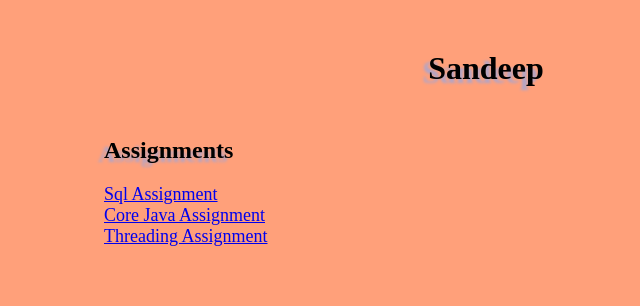
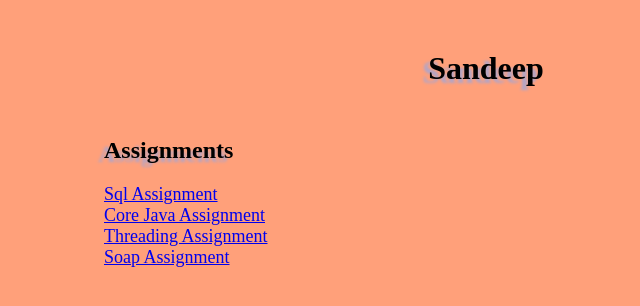
Before and after one commit to Sandeep-Banuka/Sandeep-Banuka.github.io, a plain HTML site: page index.html in a window 1280 px wide. Shown: the whole page, without its empty margins (154-794 px from the left). Drawn offline with Linux system fonts and the light colour scheme.

Commit message:
Update index.html

```diff
--- a/index.html
+++ b/index.html
@@ -9,4 +9,5 @@
 <font size=4><a href="https://github.com/Sandeep-Banuka/sql.github.io" style="margin-left:250px;margin-right:250px">Sql Assignment</a></font><br>
 <font size=4><a href="https://github.com/Sandeep-Banuka/Corejava.github.io" style="margin-left:250px;margin-right:250px">Core Java Assignment</a></font><br>
 <font size=4><a href="https://github.com/Sandeep-Banuka/threading.github.io" style="margin-left:250px;margin-right:250px">Threading Assignment</a></font><br>
+<font size=4><a href="https://github.com/Sandeep-Banuka/soap.github.io" style="margin-left:250px;margin-right:250px">Soap Assignment</a></font><br>
 </html>
```
